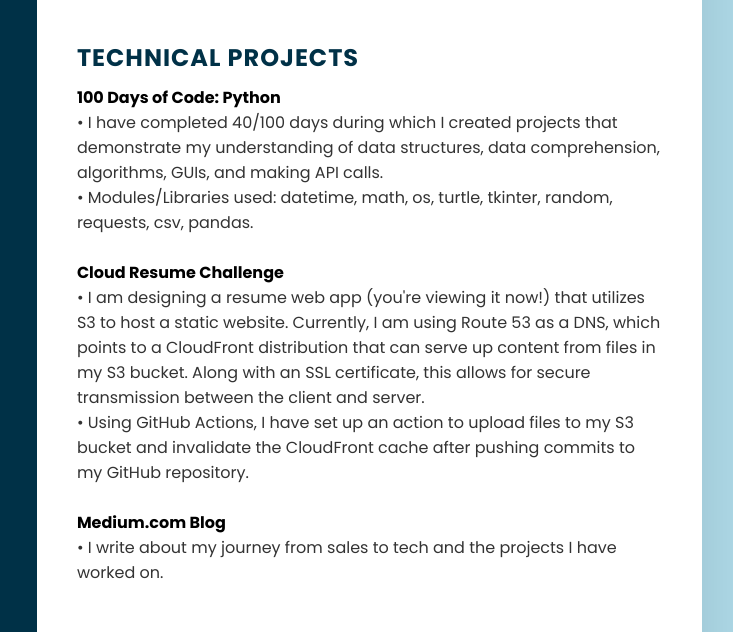
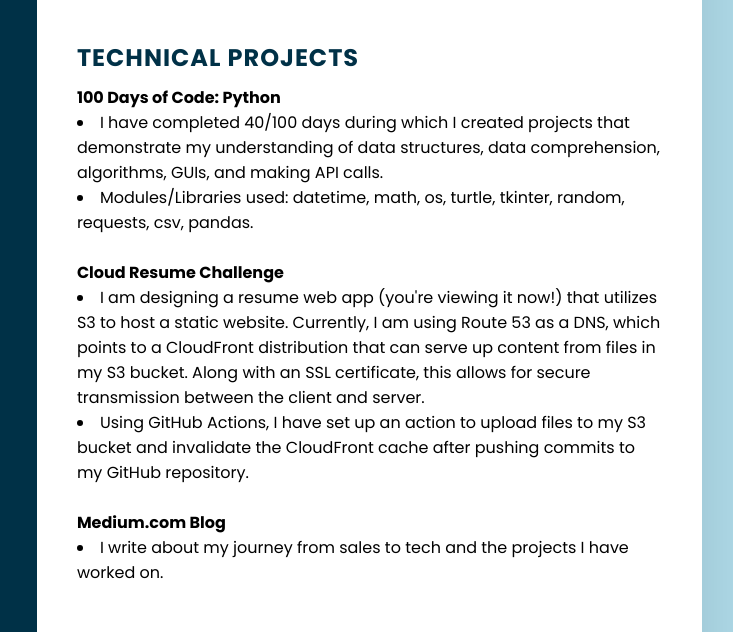
Before and after one commit to BryantLogan/Cloud-Resume-Challenge, a plain HTML site: page index.html in a window 1280 px wide. Shown: the part 295-927 px from the top of the page, 438-1171 px from the left. Drawn offline with Linux system fonts and the light colour scheme.

Commit message:
added list items instead of bullets

```diff
--- a/index.html
+++ b/index.html
@@ -108,14 +108,19 @@
                 <div class= "about">
                     <h2 class = "title2">Technical Projects</h2>
                     <h4>100 Days of Code: Python</h4>
-                        <p>•	I have completed 40/100 days during which I created projects that demonstrate my understanding of data structures, data comprehension, algorithms, GUIs, and making API calls.<br>
-                            •	Modules/Libraries used: datetime, math, os, turtle, tkinter, random, requests, csv, pandas.</p><br>
+                        <p>
+                            <li>I have completed 40/100 days during which I created projects that demonstrate my understanding of data structures, data comprehension, algorithms, GUIs, and making API calls.</li>
+                            <li>Modules/Libraries used: datetime, math, os, turtle, tkinter, random, requests, csv, pandas.</li>
+                        </p><br>
                     <h4>Cloud Resume Challenge</h4>
-                        <p>•	I am designing a resume web app (you're viewing it now!) that utilizes S3 to host a static website. Currently, I am using Route 53 as a DNS, which points to a CloudFront distribution that can serve up content from files in my S3 bucket. Along with an SSL certificate, this allows for secure transmission between the client and server.<br>
-                            •	Using GitHub Actions, I have set up an action to upload files to my S3 bucket and invalidate the CloudFront cache after pushing commits to my GitHub repository.
+                        <p>
+                            <li>I am designing a resume web app (you're viewing it now!) that utilizes S3 to host a static website. Currently, I am using Route 53 as a DNS, which points to a CloudFront distribution that can serve up content from files in my S3 bucket. Along with an SSL certificate, this allows for secure transmission between the client and server.</li>
+                            <li>Using GitHub Actions, I have set up an action to upload files to my S3 bucket and invalidate the CloudFront cache after pushing commits to my GitHub repository.</li>
                         </p><br>
                     <h4>Medium.com Blog</h4>
-                        <p>•	I write about my journey from sales to tech and the projects I have worked on.</p>
+                        <p>
+                            <li>I write about my journey from sales to tech and the projects I have worked on.</li>
+                        </p>
                 </div>
 
                 <div class= "about">
```
